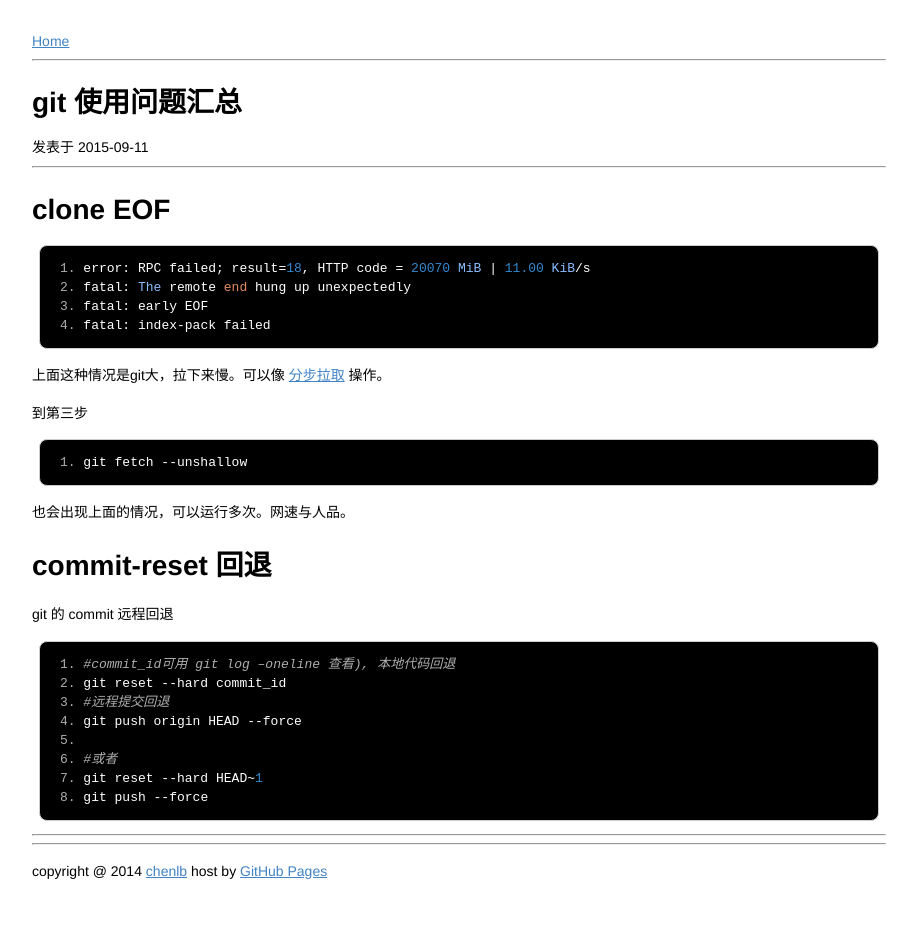
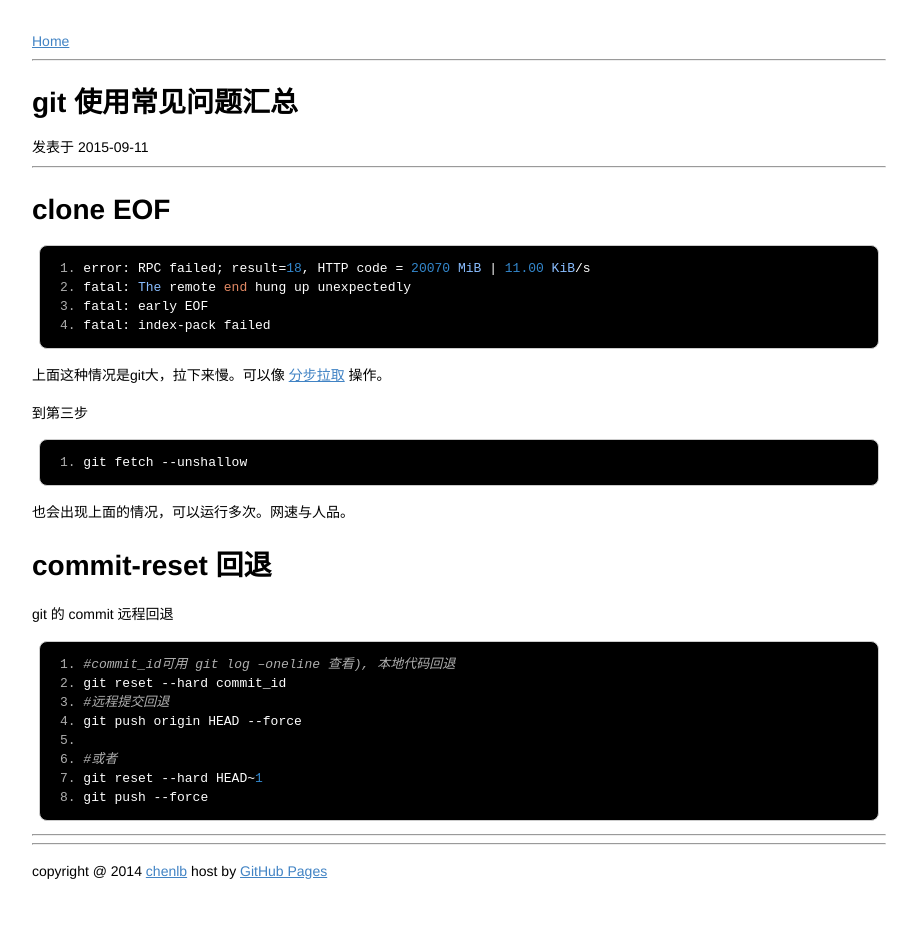
Before and after one commit to chenlb/chenlb.github.io, a Jekyll site: the page built from _posts/2015-09-11-git-use-faq.md, in a window 1280 px wide. Shown: the whole page, without its empty margins (181-1098 px from the left). Built offline with Jekyll 4.4.1, drawn with Linux system fonts in a browser that asks for light colours.

Commit message:
改名为 faq

```diff
--- a/_posts/2015-09-11-git-use-qa.md
+++ b/_posts/2015-09-11-git-use-faq.md
@@ -1,7 +1,7 @@
 ---
 layout: post
-title: git 使用问题汇总
-tags: [git]
+title: git 使用常见问题汇总
+tags: [git,faq]
 ---
 
 # clone EOF
```
